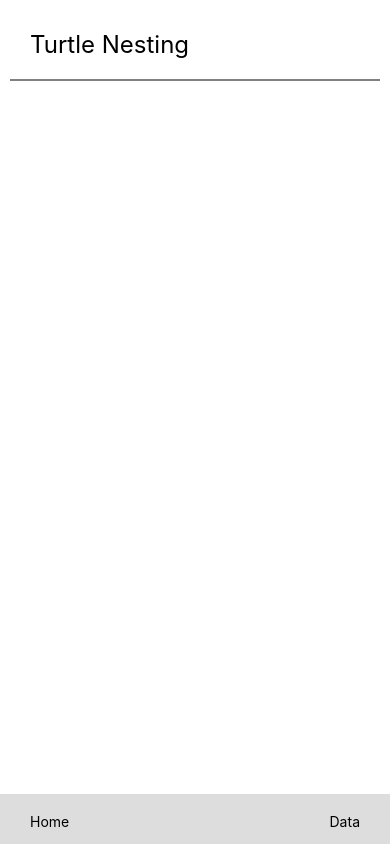
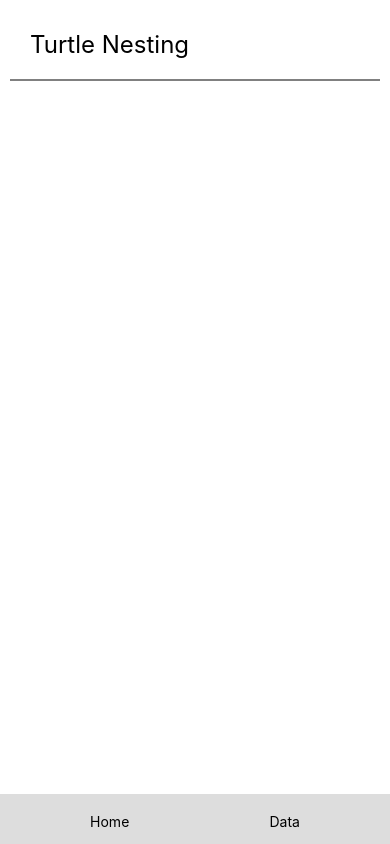
Before and after one commit to michaellatter/TurtleDataEntryApp, a React Native app: screen /NestingDatasheetPage in a window 390 px wide. Both pictures are taken after a click on the element 91 px from the left and 232 px from the top of the page. Built offline with nearby package versions, Linux system fonts and the light colour scheme.

Commit message:
Adjusted positioning of nav bar buttons

```diff
--- a/components/NavigationBar.js
+++ b/components/NavigationBar.js
@@ -1,4 +1,3 @@
-// NavigationBar.js
 import React from 'react';
 import { View, StyleSheet } from 'react-native';
 import { useNavigation } from '@react-navigation/native';
@@ -11,6 +10,7 @@ const NavigationBar = () => {
 
   return (
     <View style={[styles.container, { backgroundColor: theme.rectangle }]}>
+      <View style={styles.buttonContainer}>
         <NavigationBarButton
           title="Home"
           onPress={() => navigation.navigate('NavigationPage')}
@@ -19,6 +19,8 @@ const NavigationBar = () => {
           title="Data"
           onPress={() => navigation.navigate('DataPage')} // Adjust as necessary
         />
+        {/* Add more NavigationBarButton components here as needed */}
+      </View>
     </View>
   );
 };
@@ -32,9 +34,14 @@ const styles = StyleSheet.create({
     left: 0,
     right: 0,
     height: 50,
-    flexDirection: 'row',
-    justifyContent: 'space-between',
+    justifyContent: 'center',
     paddingHorizontal: 20,
     backgroundColor: 'rgba(0, 0, 0, 0.5)', // Semi-transparent background
   },
+  buttonContainer: {
+    flexDirection: 'row',
+    justifyContent: 'space-around', // Adjust this property to control spacing between buttons
+    alignItems: 'center',
+    flex: 1,
+  },
 });
```
Lines whose indentation alone changed are shown as unchanged.
